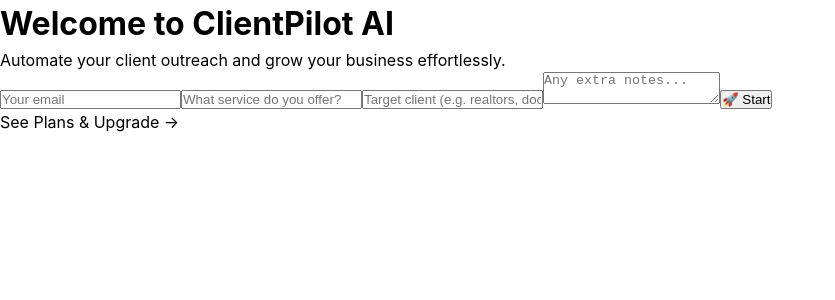
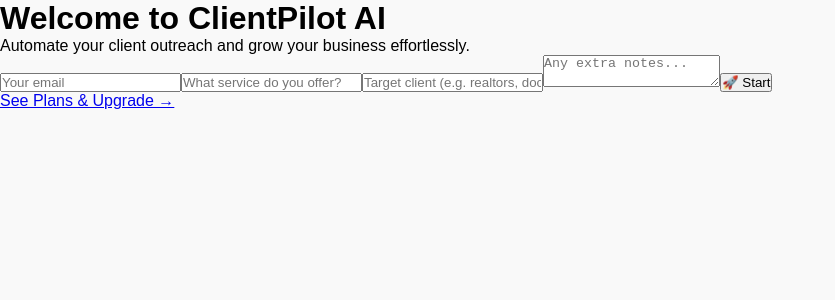
Before and after one commit to Aaish247/Clientpilot-AI, a Next.js app: page / in a window 1280 px wide. Shown: the top 300 px of the page, without its empty margins (0-835 px from the left). Built offline with nearby package versions, Linux system fonts and the light colour scheme.

Commit message:
Update globals.css

```diff
--- a/app/globals.css
+++ b/app/globals.css
@@ -1,45 +1,11 @@
 /* app/globals.css */
-
-/* Apply a simple reset */
 * {
-  box-sizing: border-box;
   margin: 0;
   padding: 0;
+  box-sizing: border-box;
 }
 
-/* Make sure html and body take full height */
-html,
 body {
-  height: 100%;
+  font-family: Arial, sans-serif;
+  background-color: #f9f9f9;
 }
-
-/* Set a clean default font */
-body {
-  font-family: -apple-system, BlinkMacSystemFont, "Segoe UI", Roboto, Oxygen,
-    Ubuntu, Cantarell, "Open Sans", "Helvetica Neue", sans-serif;
-  background-color: #fff;
-  color: #000;
-  line-height: 1.5;
-  -webkit-font-smoothing: antialiased;
-  -moz-osx-font-smoothing: grayscale;
-}
-
-/* Anchor tags */
-a {
-  color: inherit;
-  text-decoration: none;
-}
-
-/* Images scale nicely */
-img {
-  max-width: 100%;
-  height: auto;
-  display: block;
-}
-
-/* Utility: remove default list styles */
-ul,
-ol {
-  list-style: none;
-  padding: 0;
-}
```
